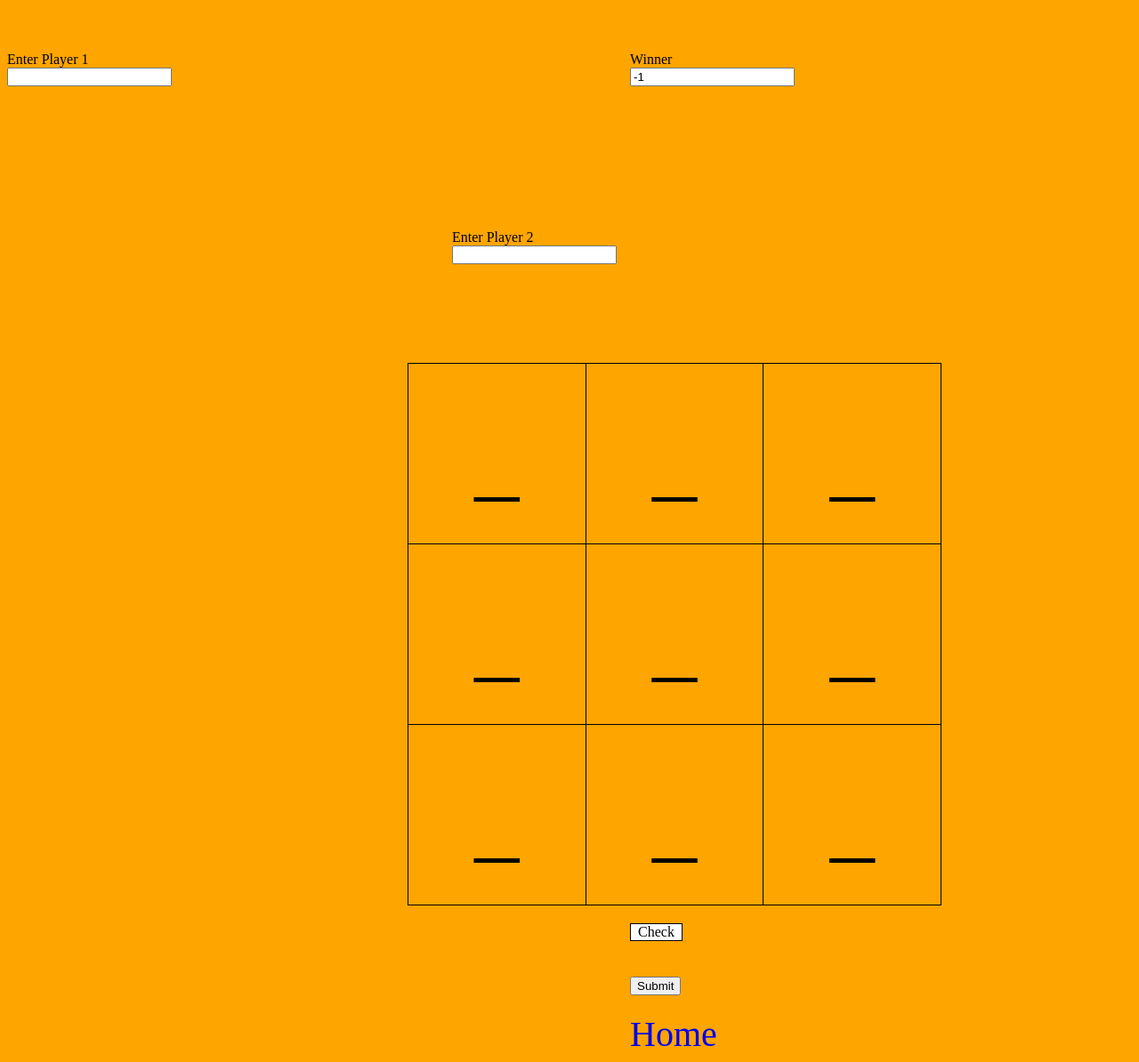
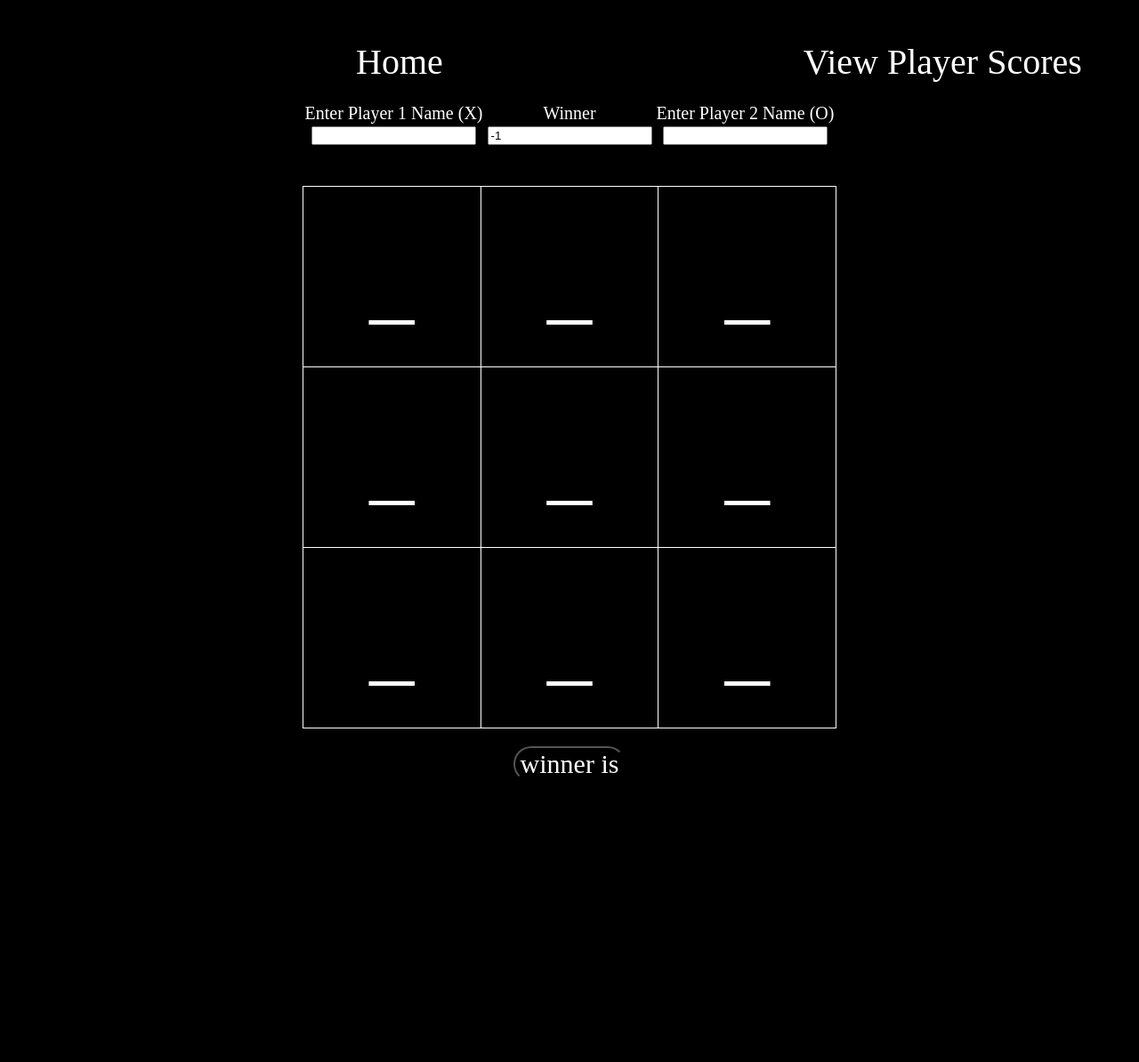
Before and after one commit to AnveshBemore/tictactoe, a Django app: page /game in a window 1280 px wide. Shown: the whole page at 89% size. After the commit the page ends 873 px from the top, so only its background shows below. Run offline with Django 3.2, Linux system fonts and the light colour scheme.

Commit message:
css won num bg

```diff
--- a/databasetictactoe/settings.py
+++ b/databasetictactoe/settings.py
@@ -25,7 +25,7 @@ SECRET_KEY = 'django-insecure-77g2$l576_oacah@*4^j0#37vi$(_w#&g%g+74u$2^w@&^ossc
 # SECURITY WARNING: don't run with debug turned on in production!
 DEBUG = True
 
-ALLOWED_HOSTS = ["tictactoedj.herokuapp.com"]
+ALLOWED_HOSTS = ["tictactoedj.herokuapp.com","127.0.0.1"]
 
 
 # Application definition
--- a/dbtictactoe/models.py
+++ b/dbtictactoe/models.py
@@ -4,5 +4,5 @@ from django.db import models
 class Score(models.Model):
     Sno=models.AutoField(primary_key=True)
     Name=models.CharField(max_length=200)
-    Won=models.BooleanField(default=False)
-    Lost=models.BooleanField(default=False)
+    Won=models.IntegerField(default=0)
+    Lost=models.IntegerField(default=0)
--- a/dbtictactoe/views.py
+++ b/dbtictactoe/views.py
@@ -40,23 +40,65 @@ def submit(request):
         #     score=Score(Name=n1)
         #     score.save()
         #     print("name2")
+        if n1=="":
+            n1="Player 1"
+        if n2=="":
+            n="Player 2"
 
 
         if one=='X':
             win = n1 + " winner"
-            score = Score(Name=n1, Won=True)
-            score.save()
-            score = Score(Name=n2)
-            score.save()
-            print("name1")
+            # score = Score(Name=n1, Won=True)
+            # score.save()
+            # score = Score(Name=n2)
+            # score.save()
+
+            if n1 !="Player 1":
+                try:
+                    g=Score.objects.get(Name=n1)
+                    print(g.Won)
+                    g.Won=g.Won+1
+                    g.save()
+                except:
+                    g=Score(Name=n1,Won=1,Lost=0)
+                    g.save()
+            if n2 !="Player 1":
+                try:
+                    g=Score.objects.get(Name=n2)
+                    print(g.Lost)
+                    g.Lost=g.Lost+1
+                    g.save()
+                except:
+                    g=Score(Name=n2,Won=0,Lost=1)
+                    g.save()
+
+
         elif one=='O':
-            win = n2 + " winner"
-            score = Score(Name=n2, Won=True)
-            score.save()
-            score = Score(Name=n1)
-            score.save()
+            win = n1 + " winner"
+            # score = Score(Name=n2, Won=True)
+            # score.save()
+            # score = Score(Name=n1)
+            # score.save()
+            if n2 !="Player 1":
+                try:
+                    g=Score.objects.get(Name=n2)
+                    print(g.Won)
+                    g.Won=g.Won+1
+                    g.save()
+                except:
+                    g=Score(Name=n2,Won=1,Lost=0)
+                    g.save()
+            if n1 !="Player 1":
+                try:
+                    g=Score.objects.get(Name=n1)
+                    print(g.Lost)
+                    g.Lost=g.Lost+1
+                    g.save()
+                except:
+                    g=Score(Name=n1,Won=0,Lost=1)
+                    g.save()
             print("name2")
-        else:
+        else :
             win="draw match"
         m={"w":win}
         return render(request,'winner.html',m)
--- a/templates/game.html
+++ b/templates/game.html
@@ -2,7 +2,7 @@
 <html lang="en">
 <head>
     <meta charset="UTF-8">
-    <title>Game Tic Tac Toe</title>
+    <title>Tic Tac Toe</title>
     <style>
 
         p{
@@ -13,26 +13,40 @@ display:inline-block;
             margin-bottom:50px;
         }
         p.o{
-font: 100px Lucida Handwriting;}
-
-div{
+            font: 100px Lucida Handwriting;
+        }
+        span{
+            display: inline-block;
+        }
+        /* div{
             display:inline-block;
             border: 1px solid black;
             margin-top:20px;
             margin:20px 0px 20px 700px;
             background-color:white;
+        } */
+        body{
+            /* background-color:#FFA500; */
+            font: 20px Lucida Handwriting;
+            color: white;
+            background-color: black;
+            /* background: url(https://st2.depositphotos.com/2066835/8826/v/950/depositphotos_88263406-stock-illustration-hand-drawn-tic-tac-toe.jpg);
+            background-repeat: no-repeat;
+            height: 100%; */
+            margin: 0px 0px 0px 0px;
         }
-.name2{
-margin-left:500px;
-}
-body{
-background-color:#FFA500;
-}
+        /* div.backg {
+            background: url(https://st2.depositphotos.com/2066835/8826/v/950/depositphotos_88263406-stock-illustration-hand-drawn-tic-tac-toe.jpg);
+            background-repeat: no-repeat;
+            height: 100%;
+            opacity: 0.5;
+            background-size: cover;
+        } */
         table, th, td {
-  border: 1px solid black;
+            border: 1px solid white;
+            opacity: 1;
         }
         table{
-  margin-left:450px;
             border-collapse: collapse;
             border-spacing: 10px;
             table-layout: fixed;
@@ -40,22 +54,62 @@ table{
             height:600px;
         }
         td{
-text-align:center;}
-
+            text-align:center;
+        }
         a{
-margin-left:700px;
             text-decoration:none;
             font: 40px Lucida Handwriting;
+            color: white;
+            margin-left:400px ;
+        }
+
+        #winneris{
+            border-radius: 20px;
+            font: 30px Lucida Handwriting;
+            background-color: black;
+            color: white;
+        }
+        #winneris:hover{
+            background-color: white;
+            color: black;
         }
     </style>
+</head>
 
-</head>
+
 <body onload="">
-<form action="submit" method="post" >
+    <!-- <img src="https://st2.depositphotos.com/2066835/8826/v/950/depositphotos_88263406-stock-illustration-hand-drawn-tic-tac-toe.jpg" alt="bg"> -->
+<div class="backg">
+    <div class="frm">
+<form action="submit" method="post"  >
     {% csrf_token %}
-<p >Enter Player 1<br><input type="text" name="name1">
-    <p style="margin-left:600px;">Winner<input type="text" value="-1" name="winner" id="won" ></p>
-<p class="name2">Enter Player 2<br><input type="text" name="name2"></p>
+<br><br>
+<a href="{%url 'index'%}" name="home">Home</a>
+<a href="{%url  'view'%}">View Player Scores</a>
+<br><br>
+<center>
+
+<span>
+    <span>
+        <label >Enter Player 1 Name (X)</label><br>
+        <input type="text" name="name1" >
+    </span>
+    <span>
+        <label >Winner</label><br>
+        <input type="text" value="-1" name="winner" id="won"  readonly>
+    </span>
+    <span>
+        <label class="name2">Enter Player 2 Name (O)</label><br>
+        <input type="text" name="name2" >
+    </span>
+</span>
+</center>
+
+
+
+<br><br>
+<center>
+<!--Tablee Tic Tac Toe-->
 <table id="my-table">
     <tr>
         <td> <p  class="o" onclick="change();">_</p></td>
@@ -74,12 +128,19 @@ font: 40px Lucida Handwriting;
     </tr>
 
 </table>
-<div onclick="winner();">&nbsp;&nbsp;Check&nbsp;&nbsp;</div>
-<input style="margin:20px 0px 20px 700px;" type="submit"  ><br>
-<a href="{%url 'index'%}" name="home">Home</a></center>
+<input style="margin-top: 20px; margin-bottom: 10px;" type="submit" id="winneris" value="winner is" >
+
+</center>
+
+<!-- <span onclick="winner();" id="check" required>
+    &nbsp;&nbsp;Check&nbsp;&nbsp;
+</span>-->
+
+
 </form>
-    <script type="text/javascript"
-    >
+</div>
+</div>
+<script type="text/javascript">
 
     function change(){
             var o=document.getElementsByClassName("o");
@@ -87,7 +148,8 @@ for(var i=0;i<o.length;i++){
             o[i].onclick= function(){
             chang(this)
             }
-}}
+        }
+    }
     function chang(ele){
 
         if(ele.innerHTML==="_"){
@@ -100,6 +162,7 @@ ele.innerHTML="O";
             ele.innerHTML="X";
         }
         console.log(`${ele.innerHTML}`);
+        winner();
     }
     function winner(){
         document.getElementById("won").value;
@@ -141,8 +204,11 @@ console.log(i);
             if( ((a[q[i][0]].innerHTML).toString()==="O" && (a[q[i][1]].innerHTML).toString()==="O" && (a[q[i][2]].innerHTML).toString()==="O")){
                 console.log("entered0");
                 document.getElementById("won").value="O";
+                return;
             }
         }
+
+        document.getElementById("won").value="-1";
     //alert(`${document.getElementById("won").value} hello`);
     }
 
```
Also changed, not shown: templates/index.html (+9 -7 lines), templates/view.html (+10 -5 lines), templates/winner.html (+11 -6 lines), dbtictactoe/migrations/0002_auto_20210521_2231.py (added). Lines whose indentation alone changed are shown as unchanged.
